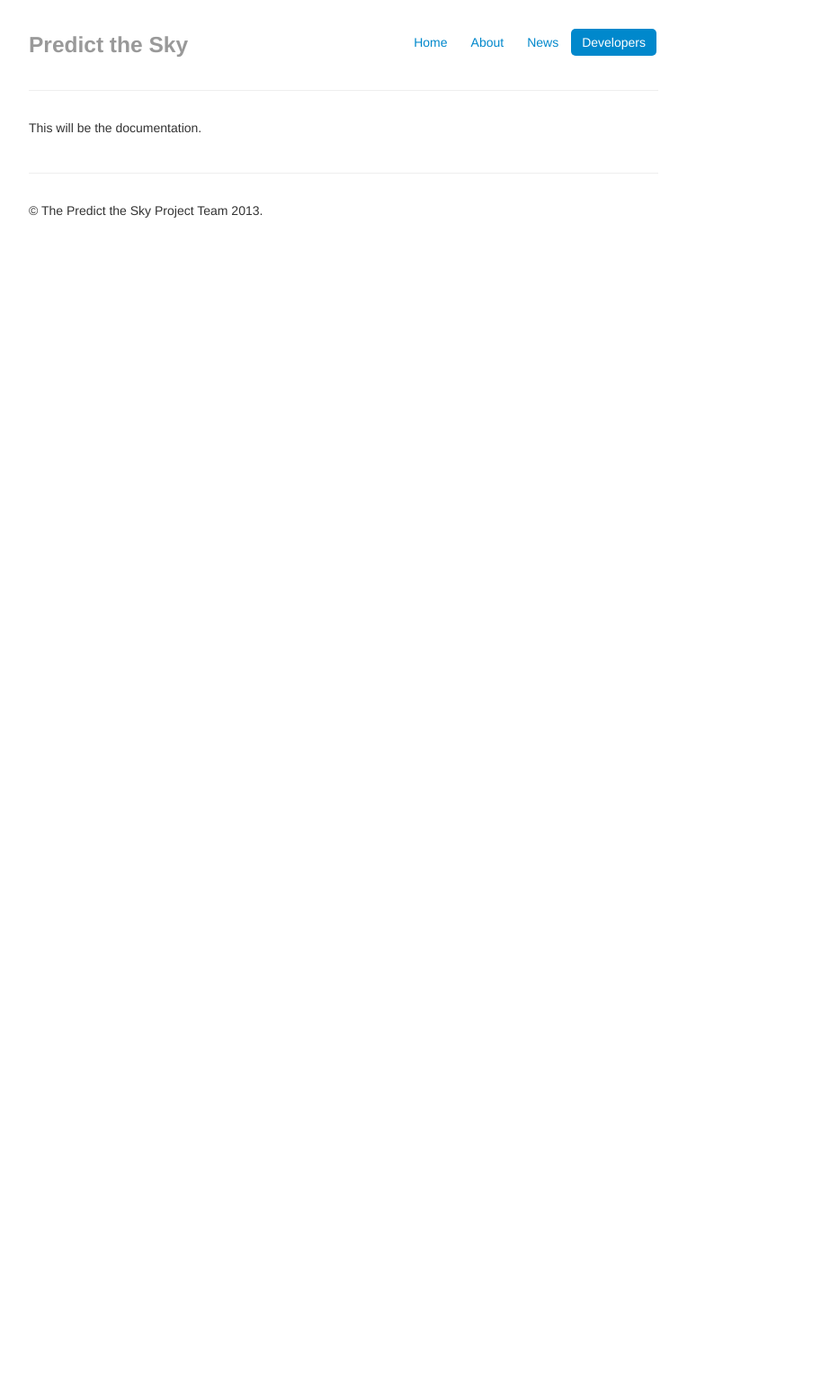
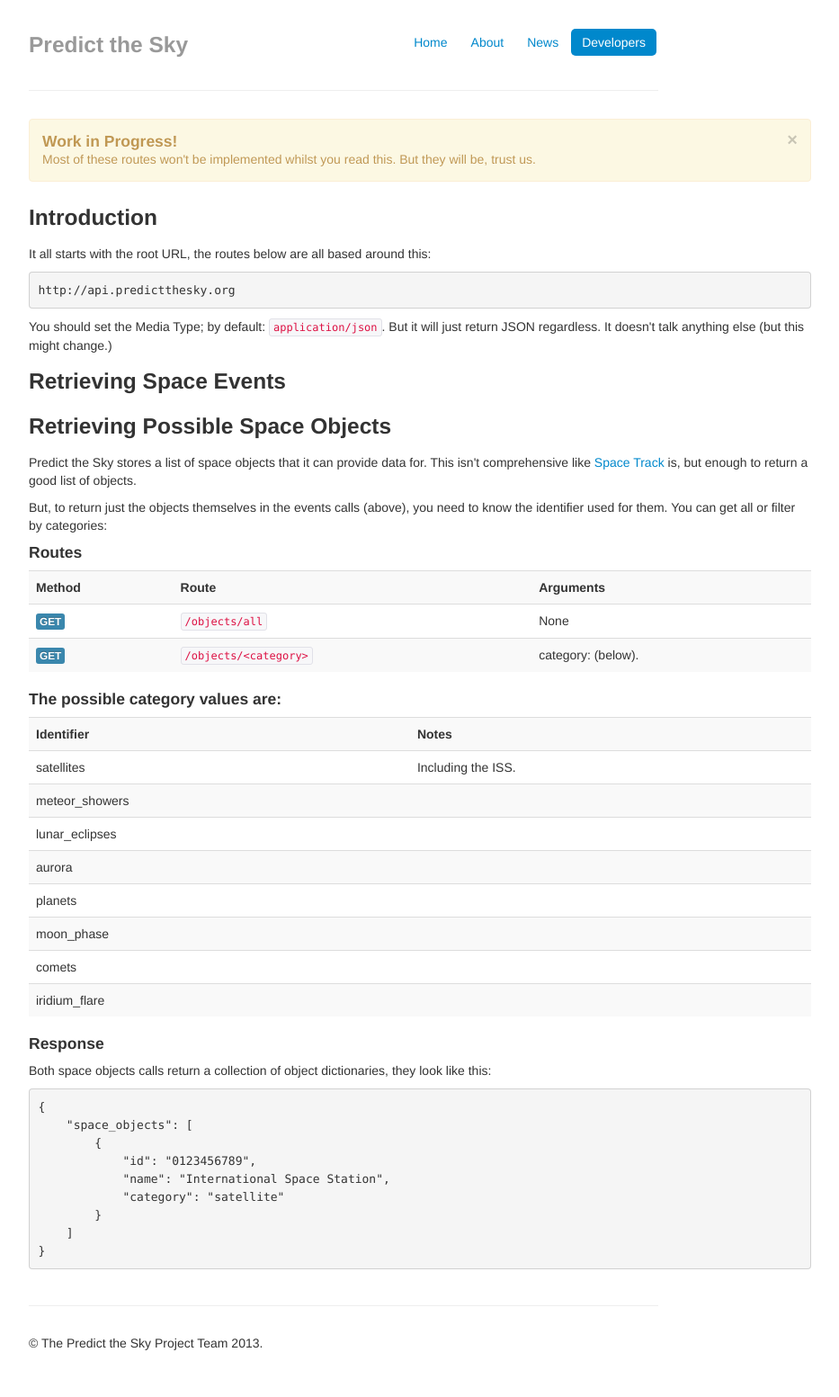
Before and after one commit to PredictTheSky/predictthesky.github.io, a Jekyll site: the page built from developers.html, in a window 1280 px wide. Shown: the whole page at 90% size, without its empty margins (258-1191 px from the left). Built offline with Jekyll 4.4.1, drawn with Linux system fonts in a browser that asks for light colours; nearby versions of some CDN libraries; library files that are not in the unit come from our copies; Markdown is read by kramdown in place of the engine named in the settings; before the commit the page ends 900 px from its top, so only the background shows below that.

Commit message:
Documents object retrieval.

```diff
--- a/developers.html
+++ b/developers.html
@@ -5,6 +5,118 @@ title: Developers
 
 <div class="row">
   <div class="span9">
-    <p>This will be the documentation.</p>
+    <div class="alert alert-block">
+      <button type="button" class="close" data-dismiss="alert">&times;</button>
+      <h4>Work in Progress!</h4>
+      Most of these routes won't be implemented whilst you read this. But they will
+      be, trust us.
+    </div>
+
+    <h3>Introduction</h3>
+
+    <p>It all starts with the root URL, the routes below are all based around this:</p>
+
+    <pre>http://api.predictthesky.org</pre>
+
+    <p>You should set the Media Type; by default: <code>application/json</code>.
+    But it will just return JSON regardless. It doesn't talk anything else (but
+    this might change.)</p>
+
+    <h3>Retrieving Space Events</h3>
+
+    <h3>Retrieving Possible Space Objects</h3>
+
+    <p>Predict the Sky stores a list of space objects that it can provide data for.
+       This isn't comprehensive like <a href="https://www.space-track.org/">Space
+       Track</a> is, but enough to return a good list of objects.</p>
+
+    <p>But, to return just the objects themselves in the events calls (above), you
+       need to know the identifier used for them. You can get all or filter by
+       categories:</p>
+
+    <h4>Routes</h4>
+
+    <div class="">
+    <table class="table table-striped">
+      <tr>
+        <th>Method</th>
+        <th>Route</th>
+        <th>Arguments</th>
+      </tr>
+      <tr>
+        <td><span class="label label-info">GET</span></td>
+        <td><code>/objects/all</code></td>
+        <td>None</td>
+      </tr>
+      <tr>
+        <td><span class="label label-info">GET</span></td>
+        <td><code>/objects/&lt;category&gt;</code></td>
+        <td>category: (below).</td>
+      </tr>
+    </table>
+    </div>
+
+    <div class="">
+    <h4>The possible category values are:</h4>
+    </div>
+
+    <div class="">
+    <table class="table table-striped">
+      <tr>
+        <th>Identifier</th>
+        <th>Notes</th>
+      </tr>
+      <tr>
+        <td>satellites</td>
+        <td>Including the ISS.</td>
+      </tr>
+      <tr>
+        <td>meteor_showers</td>
+        <td>&nbsp;</td>
+      </tr>
+      <tr>
+        <td>lunar_eclipses</td>
+        <td>&nbsp;</td>
+      </tr>
+      <tr>
+        <td>aurora</td>
+        <td>&nbsp;</td>
+      </tr>
+      <tr>
+        <td>planets</td>
+        <td>&nbsp;</td>
+      </tr>
+      <tr>
+        <td>moon_phase</td>
+        <td>&nbsp;</td>
+      </tr>
+      <tr>
+        <td>comets</td>
+        <td>&nbsp;</td>
+      </tr>
+      <tr>
+        <td>iridium_flare</td>
+        <td>&nbsp;</td>
+      </tr>
+    </table>
+    </div>
+
+    <h4>Response</h4>
+
+    <p>Both space objects calls return a collection of object dictionaries, they
+       look like this:</p>
+
+    <div class="">
+      <pre>{
+    "space_objects": [
+        {
+            "id": "0123456789",
+            "name": "International Space Station",
+            "category": "satellite"
+        }
+    ]
+}</pre>
+    </div>
+
   </div>
 </div>
```
